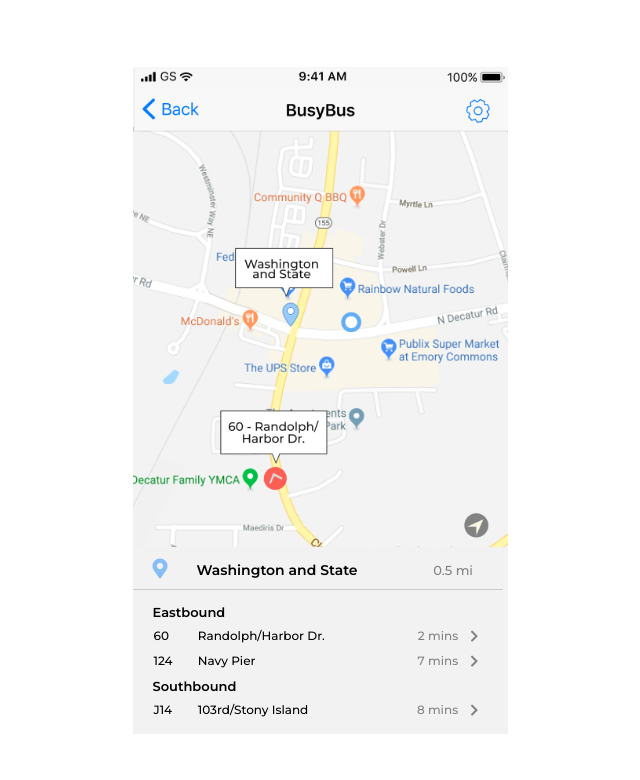
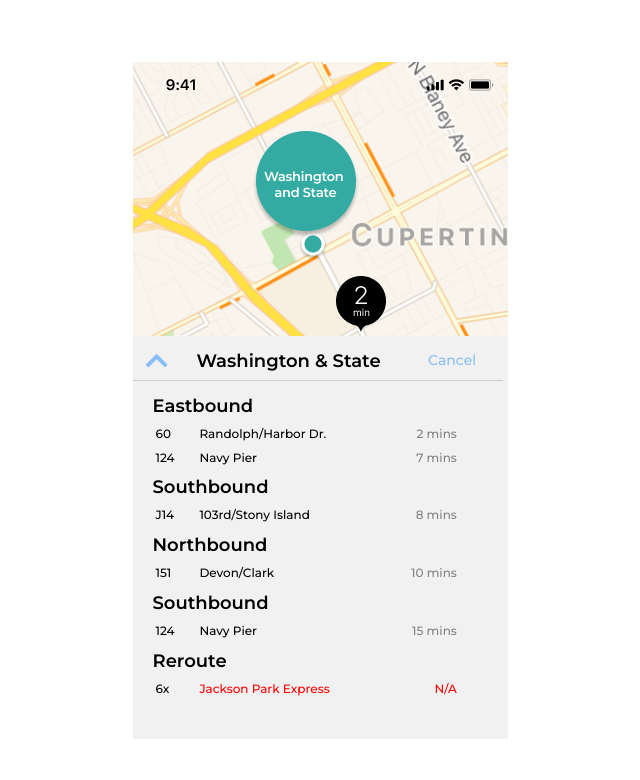
Before and after one commit to shiwenshann/BusyBusFrontendChallenge, a plain HTML site: page index.html in a window 1280 px wide. Shown: the whole page, without its empty margins (320-960 px from the left). Drawn offline with nearby package versions, Linux system fonts and the light colour scheme; a script that the page names is missing.

Commit message:
revision style and index

```diff
--- a/index.html
+++ b/index.html
@@ -14,14 +14,14 @@
 
     <body>
         <section class="container">
-            <img src="images/map.png" alt="Map" id="map">
+            <img src="images/map3.3.png" alt="Map" id="map">
             <div class="bus-info">
                 <div id="bus-stop">
                     <li id="pin-width">
-                        <i class="fas fa-map-marker-alt"></i>
+                        <i class="fas fa-chevron-up"></i>
                     </li>
-                    <li id="bus-stop-name">Washington and State</li>
-                    <li id="dist-width">0.5 mi</li>
+                    <li id="bus-stop-name">Washington & State</li>
+                    <li id="dist-width">Cancel</li>
                 </div>
 
                 <hr>
@@ -32,13 +32,13 @@
                     <li class="dest-width">Randolph/Harbor Dr.</li>
                     <li class="freq-width" id="first-bus">2 mins</li>
                     <li class="arrow-width">
-                        <i class="fas fa-chevron-right"></i>
+
                     </li>
                     <li class="line-width">124</li>
                     <li class="dest-width">Navy Pier</li>
                     <li class="freq-width" id="second-bus">7 mins</li>
                     <li class="arrow-width">
-                        <i class="fas fa-chevron-right"></i>
+
                     </li>
                 </ul>
 
@@ -50,7 +50,7 @@
                     <li class="dest-width">103rd/Stony Island</li>
                     <li class="freq-width" id="third-bus">8 mins</li>
                     <li class="arrow-width">
-                        <i class="fas fa-chevron-right"></i>
+
                     </li>
 
                 </ul>
@@ -61,7 +61,7 @@
                     <li class="dest-width">Devon/Clark</li>
                     <li class="freq-width" id="fourth-bus">10 mins</li>
                     <li class="arrow-width">
-                        <i class="fas fa-chevron-right"></i>
+
                     </li>
                 </ul>
 
@@ -71,27 +71,27 @@
                     <li class="dest-width">Navy Pier</li>
                     <li class="freq-width" id="fifth-bus">15 mins</li>
                     <li class="arrow-width ">
-                        <i class="fas fa-chevron-right "></i>
+
                     </li>
                 </ul>
 
                 <ul class="direction ">Reroute</ul>
                 <ul class="bus-details ">
                     <li class="line-width ">6x</li>
-                    <li class="dest-width ">Jackson Park Express </li>
-                    <li class="freq-width ">N/A</li>
+                    <li class="dest-width-jack ">Jackson Park Express </li>
+                    <li class="freq-width-reroute ">N/A</li>
                 </ul>
 
                 <ul class="direction ">Out of Service</ul>
                 <ul class="bus-details ">
                     <li class="line-width ">4</li>
-                    <li class="dest-width ">Cottage Grove</li>
+                    <li class="dest-width-out ">Cottage Grove</li>
                     <li class="resume-width ">Resumes 12:10am</li>
                     <li class="line-width ">20</li>
-                    <li class="dest-width ">Madison</li>
+                    <li class="dest-width-out ">Madison</li>
                     <li class="resume-width ">Resumes 12:10am</li>
                     <li class="line-width ">157</li>
-                    <li class="dest-width ">Streeterville/Taylor</li>
+                    <li class="dest-width-out ">Streeterville/Taylor</li>
                     <li class="resume-width ">Resumes 6:00am</li>
                 </ul>
 
--- a/style.css
+++ b/style.css
@@ -26,13 +26,13 @@ li {
 
 .bus-details {
   font-size: 12px;
-  margin: 5px 16px;
+  margin: 7px 18px;
 }
 
 .bus-info {
   overflow-y: scroll;
   overflow-x: hidden;
-  height: 184px;
+  height: 369px;
   width: 375px;
 }
 
@@ -41,9 +41,9 @@ li {
 }
 
 .container {
-  background-color: #F2F2F2;
+  background-color: #F1F1F1;
   width: 375px;
-  height: 667px;
+  height: 677px;
   position: absolute;
   top: 0;
   bottom: 0;
@@ -54,13 +54,14 @@ li {
 
 .direction {
   margin: 40px 0px 5px 20px;
-  font-size: 13px;
+  font-size: 18px;
   font-weight: 600;
 }
 
-.fa-map-marker-alt {
+
+.fa-chevron-up {
   margin-top: 3px;
-  font-size: 20px;
+  font-size: 25px;
   color: #86bef5;
 }
 
@@ -72,10 +73,26 @@ li {
   width: 45%;
 }
 
+.dest-width-jack {
+  width: 45%;
+  color: #FF0000;
+}
+
+.dest-width-out {
+  width: 45%;
+  color: #828282;
+}
+
 .freq-width {
   width: 28%;
   text-align: right;
   color: #828282;
+}
+
+.freq-width-reroute {
+  width: 28%;
+  text-align: right;
+  color: #FF0000;
 }
 
 .arrow-width {
@@ -94,28 +111,28 @@ li {
 #bus-stop-name {
   margin: 10px 24px;
   padding-top: 3px;
-  font-size: 14px;
+  font-size: 18px;
   font-weight: 600;
   width: 54%;
 }
 
 #direction-east {
   margin: 10px 0px 5px 20px;
-  font-size: 13px;
+  font-size: 18px;
   font-weight: 600;
 }
 
 #dist-width {
   width: 12%;
-  color: #828282;
+  color: #86bef5;
   text-align: right;
-  font-size: 13px;
+  font-size: 14px;
   height: 14px;
   padding-top: 8px;
 }
 
 #map {
-  height: 480px;
+  height: 274px;
   width: 375px;
 }
 
```
Also changed, not shown: images/Map3.3.png (added), images/map.png (deleted).
